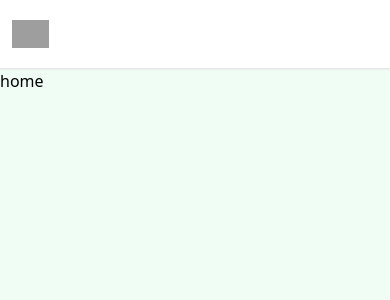
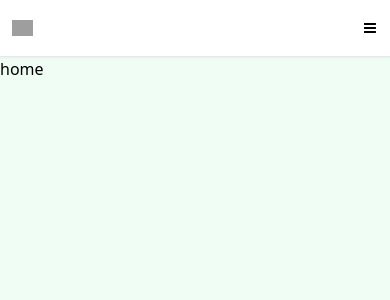
Before and after one commit to okekolawolesunday009/RealestateApp, a React (Create React App) app: page / in a window 390 px wide. Shown: the top 300 px of the page. Built offline with nearby package versions, Linux system fonts and the light colour scheme; grey boxes are pictures that could not be loaded.

Commit message:
homepage nav responsive

```diff
--- a/src/Components/Header.jsx
+++ b/src/Components/Header.jsx
@@ -1,25 +1,45 @@
-import React from 'react';
-import { Link } from 'react-router-dom';
+import React, { useState } from 'react';
+import { Link, useNavigate } from 'react-router-dom';
 import '../index.css';
 import Nav from '../Pages/Nav';
+import '../css/header.css';
+import {GoThreeBars} from 'react-icons/go'
+import {MdCancel} from 'react-icons/md'
 
 
 
 export default function Header(selected) {
+    const [showNavx, setShowNavx]= useState(true);
+    const navigate = useNavigate()
+    const [navBarshow, setNavBarShow] = useState(true)
 
 
+    function navbar(){
+      console.log("clicked");
+      setNavBarShow((p) => !p);
+      setShowNavx((prevState) => !prevState)
+    //   navigate('/')
+    }
 
   return (
-    <div className=' bg-white border-b shadow-sm'>
+    <div className=' bg-white border-b shadow-sm container all'>
         <header className='flex justify-between px-3 py-5 items-center max-w-6xl mx-auto sticky top-0'>
-            <div className="">
+            <div className="bg-lack">
                 <img src="https://static.rdc.moveaws.com/images/logos/rdc-logo-default.svg"
-                className='h-7 cursor-pointer'
+                className='logo cursor-pointer'
                 alt='logo'/>
+
             </div>
+            {
+           showNavx ?
+            (<GoThreeBars className={`threebar`} onClick={navbar}/>)
+            :
+            (<MdCancel  className={`threebar`} onClick={navbar}/>)
+           }
 
             <div className='Nav' >
-                <ul className='flex space-x-10'>
+
+                <ul className={`flex lg:space-x-10 md:space-x-10 ${navBarshow ? 'option' : 'options__open'} `}>
                     <Link to={'/'}>
                        <Nav selected title='Home' />
 
--- a/src/Pages/SignIn.jsx
+++ b/src/Pages/SignIn.jsx
@@ -52,9 +52,9 @@ export default function SignIn() {
                      className='text-xl text-gray-700 w-full h-11 rounded-xl px-4 py-2  border-gray-300 transition ease-in-out'
                      value={email}
                      onChange={handleChange}
-                      type="email"
-                       placeholder='Email'
-                       name="email" id="email" />
+                     type="email"
+                     placeholder='Email'
+                     name="email" id="email" />
                     </div>
                     <div className='relative'>
                         {/* <label htmlFor="" className='font-bold'>Password</label> */}
--- a/src/Pages/SignUp.jsx
+++ b/src/Pages/SignUp.jsx
@@ -62,11 +62,11 @@ export default function SignUp() {
     <section>
         <h1 className='text-4xl text-center mt-6 font-bold'>Sign Up</h1>
         <div className='flex justify-center flex-wrap gap-5 items-center px-6 py-12 max-6xl'>
-        <div className='md:w-[50%] lg: w-[100%] md-12 md: md-6'>
+             <div className='lg:w-[40%] md-12 md: md-6 ' >
                 <img src="https://images.unsplash.com/flagged/photo-1564767609342-620cb19b2357?ixlib=rb-4.0.3&ixid=MnwxMjA3fDB8MHxzZWFyY2h8Mnx8a2V5fGVufDB8fDB8fA%3D%3D&auto=format&fit=crop&w=500&q=60" alt="key"
                 className='w-full rounded-2xl'/>
             </div>
-            <div className=' w-full md:mt-20 md:w-[67%] lg:w-[40%] lg:ml-20 '>
+            <div className=' w-full md:mt-20 md:w-[67%] lg:w-[40%] lg:ml-20'>
                 <form action="" className='space-y-5' onSubmit={onSubmit}>
                     <div>
                     {/* <label htmlFor="" className='font-bold'>Email</label> */}
--- /dev/null
+++ b/src/css/header.css
@@ -0,0 +1,36 @@
+.logo{
+    height: 1.75rem;
+}
+.threebar{
+    display: none;
+}
+@media screen and (max-width:768px){
+    .threebar{
+        display: block;
+    }
+    .logo{
+        height: 1.0rem;
+    }
+    .Nav{
+        position: absolute;
+        right: 10px;
+        top: 50px;
+        /* background-color: blue; */
+    }
+    .option{
+        display: none;
+        /* position: absolute; */
+
+        text-align: center;
+        flex-direction: column;
+    }
+    .options__open{
+        /* display: block; */
+       display: block;
+    }
+
+    ul{
+        font-size: 0.75rem;
+    }
+
+}
--- a/src/index.css
+++ b/src/index.css
@@ -9,8 +9,6 @@ body{
     border-bottom: 4px solid red;
 }
 @media screen and (max-width:768px) {
-    .Nav{
-      display:none
-    }
+
 
 }
```
Also changed, not shown: 1 other file (tests, documents, lock files or other folders).
